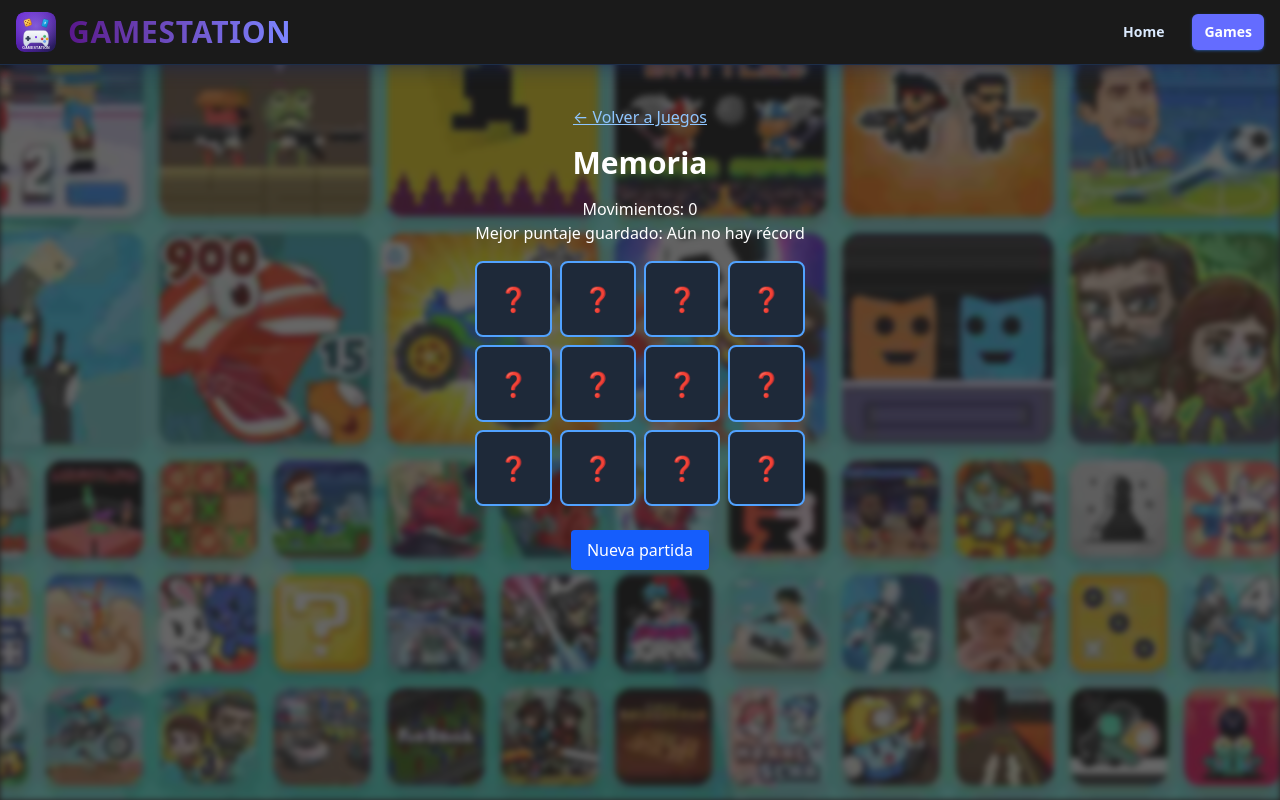
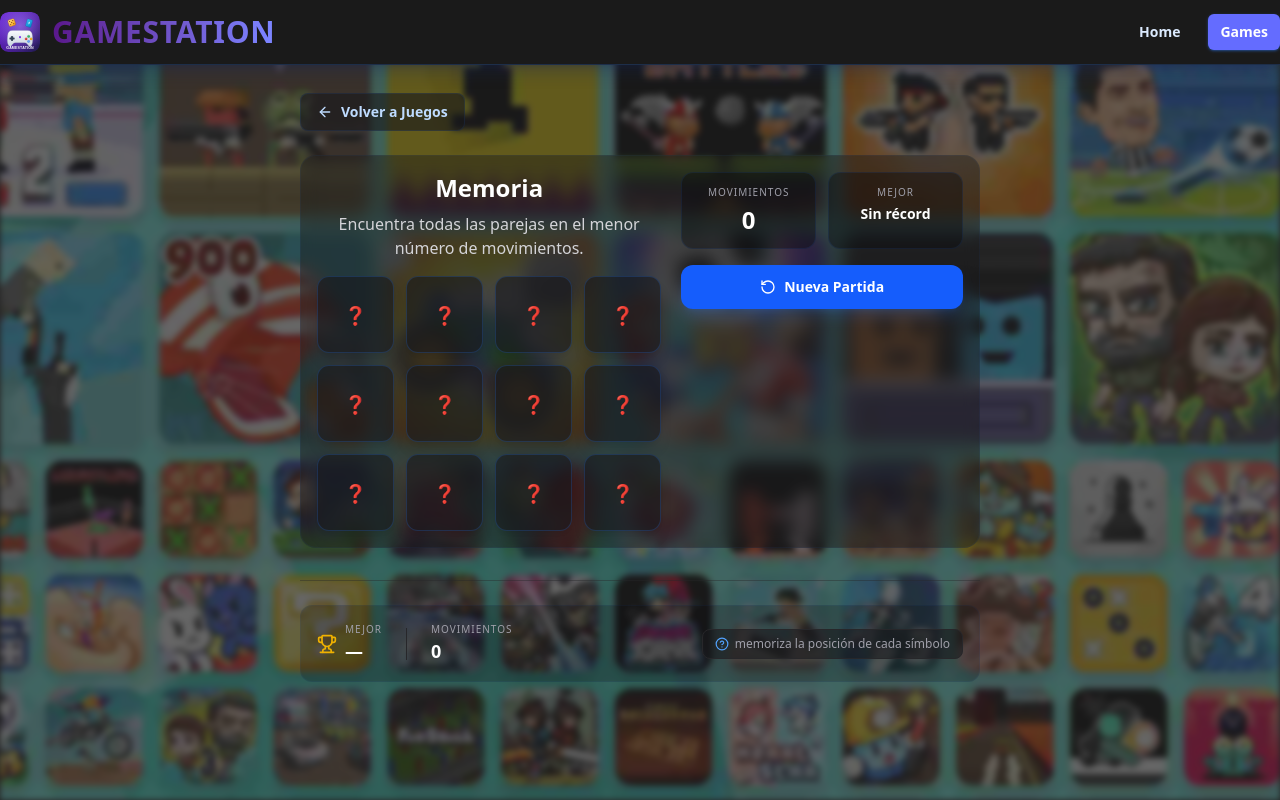
Before and after one commit to EduArita-coder/Proyecto-de-Estructura-de-Datos, a React (Vite) app in the folder GAMESTATION_PROJECT/: page /games/Memoria in a window 1280 px wide. Built offline with nearby package versions, Linux system fonts and the light colour scheme.

Commit message:
modificando el estilo del juego de memoria y otros problemas

```diff
--- a/GAMESTATION_PROJECT/src/presentation/Games/MemoriaGame.tsx
+++ b/GAMESTATION_PROJECT/src/presentation/Games/MemoriaGame.tsx
@@ -1,48 +1,103 @@
-import { Link } from "react-router"
-import { useMemoriaHooks } from "../../assets/Hooks/Memoria Hooks/useMemoria"
+import { Link } from "react-router-dom";
+import { ArrowLeft, RotateCcw, Trophy, HelpCircle } from "lucide-react";
+import { useMemoriaHooks } from "../../assets/Hooks/Memoria Hooks/useMemoria";
 
 const MemoriaGame = () => {
-  const { cartas, movimientos, mejorPuntaje, juegoGanado, voltearCarta, reiniciar}
-    = useMemoriaHooks()
+  const { cartas, movimientos, mejorPuntaje, juegoGanado, voltearCarta, reiniciar } =
+    useMemoriaHooks();
 
   return (
-    <div className="max-w-md mx-auto px-4 py-10 text-center text-white">
-      <Link to="/games" className="inline-block mb-4 text-blue-300 underline">
-        ← Volver a Juegos
+    <div className="mx-auto flex w-full max-w-[min(100vw-1.5rem,720px)] min-w-0 flex-col justify-start px-3 py-4 sm:px-4 sm:py-5 md:px-5 md:py-7">
+      <div className="mb-4 flex items-center justify-between sm:mb-6">
+        <Link
+          to="/games"
+          className="flex items-center gap-2 rounded-lg border border-blue-500/10 bg-zinc-900/60 px-4 py-2 text-sm font-semibold text-blue-200 transition hover:bg-blue-900/20"
+        >
+          <ArrowLeft className="h-4 w-4" />
+          Volver a Juegos
         </Link>
+      </div>
 
-      <h1 className="text-3xl font-bold mb-4">Memoria</h1>
+      <div className="grid grid-cols-1 items-start gap-4 rounded-2xl border border-blue-500/5 bg-zinc-900/40 p-4 backdrop-blur-sm sm:gap-5 sm:p-4 md:grid-cols-[1.1fr_0.9fr] min-w-0">
+        <div className="flex flex-col items-center justify-center">
+          <div className="mb-4 text-center">
+            <h1 className="text-xl font-bold text-white sm:text-2xl">Memoria</h1>
+            <p className="mt-2 text-sm text-zinc-300 sm:text-base">
+              Encuentra todas las parejas en el menor número de movimientos.
+            </p>
+          </div>
 
-      <p>Movimientos: {movimientos}</p>
-      <p className="mb-4">
-        Mejor puntaje guardado:{' '}
-        {mejorPuntaje === null ? 'Aún no hay récord' : mejorPuntaje + ' movimientos'}
-      </p>
-
-      {juegoGanado && (
-        <p className="text-green-400 font-bold text-xl mb-4">Ganaste</p>
-      )}
-
-      <div className="grid grid-cols-4 gap-2 mb-6">
+      <div className="mx-auto grid w-full max-w-[min(100vw-1rem,420px)] grid-cols-2 gap-1.5 sm:grid-cols-2 md:grid-cols-3 lg:grid-cols-4 sm:gap-3 min-w-0">
             {cartas.map((carta, index) => (
               <button
                 key={carta.id}
                 onClick={() => voltearCarta(index)}
-            className="aspect-square text-2xl bg-gray-800 border-2 border-blue-400 rounded-lg"
+                className="aspect-square touch-manipulation rounded-lg border border-blue-500/20 bg-zinc-900/60 text-base font-bold text-white shadow-lg transition-all duration-200 hover:border-blue-500 hover:bg-zinc-800/80 active:scale-[0.97] sm:rounded-xl sm:text-lg"
               >
-            {carta.volteada || carta.emparejada ? carta.simbolo : '❓'}
+                {carta.volteada || carta.emparejada ? carta.simbolo : "❓"}
               </button>
             ))}
           </div>
+        </div>
+
+        <div className="flex flex-col justify-center">
+          <div className="mb-4 grid grid-cols-2 gap-3">
+            <div className="rounded-xl border border-blue-500/10 bg-zinc-950/40 p-3 text-center">
+              <p className="text-[10px] uppercase tracking-widest text-zinc-400">Movimientos</p>
+              <p className="mt-1 text-2xl font-bold text-white">{movimientos}</p>
+            </div>
+            <div className="rounded-xl border border-blue-500/10 bg-zinc-950/40 p-3 text-center">
+              <p className="text-[10px] uppercase tracking-widest text-zinc-400">Mejor</p>
+              <p className="mt-1 text-sm font-semibold text-white">
+                {mejorPuntaje === null ? "Sin récord" : `${mejorPuntaje} mov.`}
+              </p>
+            </div>
+          </div>
+
+          {juegoGanado && (
+            <div className="mb-4 rounded-xl border border-emerald-500/30 bg-emerald-950/40 p-4 text-center">
+              <h3 className="text-lg font-bold text-emerald-400">¡Felicidades, ganaste! 🎉</h3>
+              <p className="mt-1 text-xs text-zinc-300">Completaste todas las parejas.</p>
+            </div>
+          )}
 
           <button
             onClick={reiniciar}
-        className="bg-blue-600 text-white px-4 py-2 rounded"
+            className="flex items-center justify-center gap-2 rounded-xl bg-blue-600 px-4 py-3 text-sm font-bold text-white shadow-lg shadow-blue-500/20 transition hover:bg-blue-500"
           >
-        Nueva partida
+            <RotateCcw className="h-4 w-4" />
+            {juegoGanado ? "Jugar de Nuevo" : "Nueva Partida"}
           </button>
         </div>
-  )
-}
+      </div>
 
-export default MemoriaGame
+      <div className="mt-6 border-t border-zinc-800/40 pt-4 sm:mt-8 sm:pt-6">
+        <div className="flex flex-col items-start justify-between gap-4 rounded-xl border border-blue-500/5 bg-zinc-950/20 p-3 sm:flex-row sm:items-center sm:p-4">
+          <div className="flex flex-wrap items-center gap-4 sm:gap-6">
+            <div className="flex items-center gap-2">
+              <Trophy className="h-5 w-5 text-yellow-500" />
+              <div>
+                <span className="block text-[10px] uppercase tracking-widest text-zinc-400">Mejor</span>
+                <span className="text-lg font-bold text-white">{mejorPuntaje === null ? "—" : `${mejorPuntaje}`}</span>
+              </div>
+            </div>
+
+            <div className="hidden h-8 w-px bg-zinc-800 sm:block" />
+
+            <div>
+              <span className="block text-[10px] uppercase tracking-widest text-zinc-400">Movimientos</span>
+              <span className="text-lg font-bold text-white">{movimientos}</span>
+            </div>
+          </div>
+
+          <div className="flex items-center gap-1.5 rounded-lg border border-zinc-800 bg-zinc-900/60 px-3 py-1.5 text-[11px] text-zinc-400 sm:text-xs">
+            <HelpCircle className="h-3.5 w-3.5 text-blue-400" />
+            <span>memoriza la posición de cada símbolo</span>
+          </div>
+        </div>
+      </div>
+    </div>
+  );
+};
+
+export default MemoriaGame;
--- a/GAMESTATION_PROJECT/src/presentation/components/layout/Navbar.tsx
+++ b/GAMESTATION_PROJECT/src/presentation/components/layout/Navbar.tsx
@@ -24,7 +24,7 @@ export const Navbar = () => {
 
     return (
         <nav className="border-b border-blue-500/20 bg-[#1a1a1a] text-white shadow-lg shadow-blue-950/30 backdrop-blur-sm">
-            <div className="mx-auto max-w-7xl px-4">
+            <div className="mx-auto max-w-7xl">
                 <div className="flex h-16 items-center justify-between">
                     {/* Inicio logo y Titulo */}
                     <div className="flex items-center gap-3">
--- a/GAMESTATION_PROJECT/src/presentation/views/games/GamesView.tsx
+++ b/GAMESTATION_PROJECT/src/presentation/views/games/GamesView.tsx
@@ -10,7 +10,7 @@ interface GameCardProps {
 const GameCard = ({ title, description, icon,onPlay}: GameCardProps) => {
 
   return (
-    <div className="w-full max-w-full group relative rounded-xl border border-blue-500/5 bg-zinc-900/50 p-4 sm:p-6 backdrop-blur-sm flex min-h-65 flex-col gap-4 transition duration-300 hover:-translate-y-1">
+    <div className="w-full max-w-full group relative rounded-xl border border-blue-500/5 bg-zinc-900/50 p-4 sm:p-5 backdrop-blur-sm flex flex-col gap-4 transition duration-300 hover:-translate-y-1">
       <div className="h-14 w-14 sm:h-16 sm:w-16 rounded-2xl bg-blue-500/10 flex items-center justify-center text-blue-400 mb-3 overflow-hidden">
         {icon}
       </div>
@@ -57,21 +57,19 @@ export const GamesView = () => {
   ];
 
   return (
-    <div className="mx-auto w-full max-w-245 px-4 py-8 sm:py-12">
+    <div className="mx-auto w-full max-w-6xl px-4 py-8 sm:px-6 sm:py-10 lg:px-8">
       <div className="text-center mb-8 sm:mb-10">
-        <h2 className="text-3xl md:text-4xl font-extrabold from-blue-400 to-indigo-400 bg-clip-text">
+        <h2 className="text-3xl md:text-4xl font-extrabold from-blue-400 to-indigo-400 bg-clip-text text-transparent">
           Listado de Juegos
         </h2>
-        <p className="mt-2 text-zinc-400 text-sm md:text-base max-w-xl mx-auto px-2 sm:px-0">
+        <p className="mt-2 text-zinc-4 text-sm md:text-base max-w-3xl mx-auto px-2 sm:px-0">
           Elije un juego de tu preferencia.
         </p>
       </div>
 
-      <div className="grid grid-cols-1 gap-5 mx-auto w-full">
+      <div className="grid grid-cols-1 gap-5 mx-auto w-full sm:grid-cols-2 lg:grid-cols-3">
         {games.map((game) => (
-          <div key={game.title} className="w-full">
-            <GameCard {...game} />
-          </div>
+          <GameCard key={game.title} {...game} />
         ))}
       </div>
     </div>
--- a/GAMESTATION_PROJECT/src/router/AppRouter.tsx
+++ b/GAMESTATION_PROJECT/src/router/AppRouter.tsx
@@ -7,7 +7,7 @@ import { RompecabezasGames } from "../presentation/Games/RompecabezasGames";
 
 export const AppRouter = () => {
     return (
-        <div className="relative min-h-screen overflow-hidden text-white">
+        <div className="relative min-h-screen overflow-x-hidden text-white">
             {/* Fondo de la aplicación */}
             <div className="pointer-events-none absolute inset-0 -z-10 bg-[url('/gamestation-fondo.png')] bg-cover bg-center opacity-30 blur-[3px]" />
 
@@ -15,7 +15,7 @@ export const AppRouter = () => {
             <div className="relative z-10 flex flex-col min-h-screen">
                 <Navbar />
 
-                <main className="flex grow">
+                <main className="flex-1 min-h-0 overflow">
                     <Routes>
                         <Route path="/" element={<HomeView />} />
                         <Route path="/games" element={<GamesView />} />
```
Also changed, not shown: GAMESTATION_PROJECT/src/presentation/Games/AhorcadoGame.tsx (+18 -19 lines), GAMESTATION_PROJECT/src/presentation/Games/RompecabezasGames.tsx (+14 -15 lines). Lines whose indentation alone changed are shown as unchanged.
